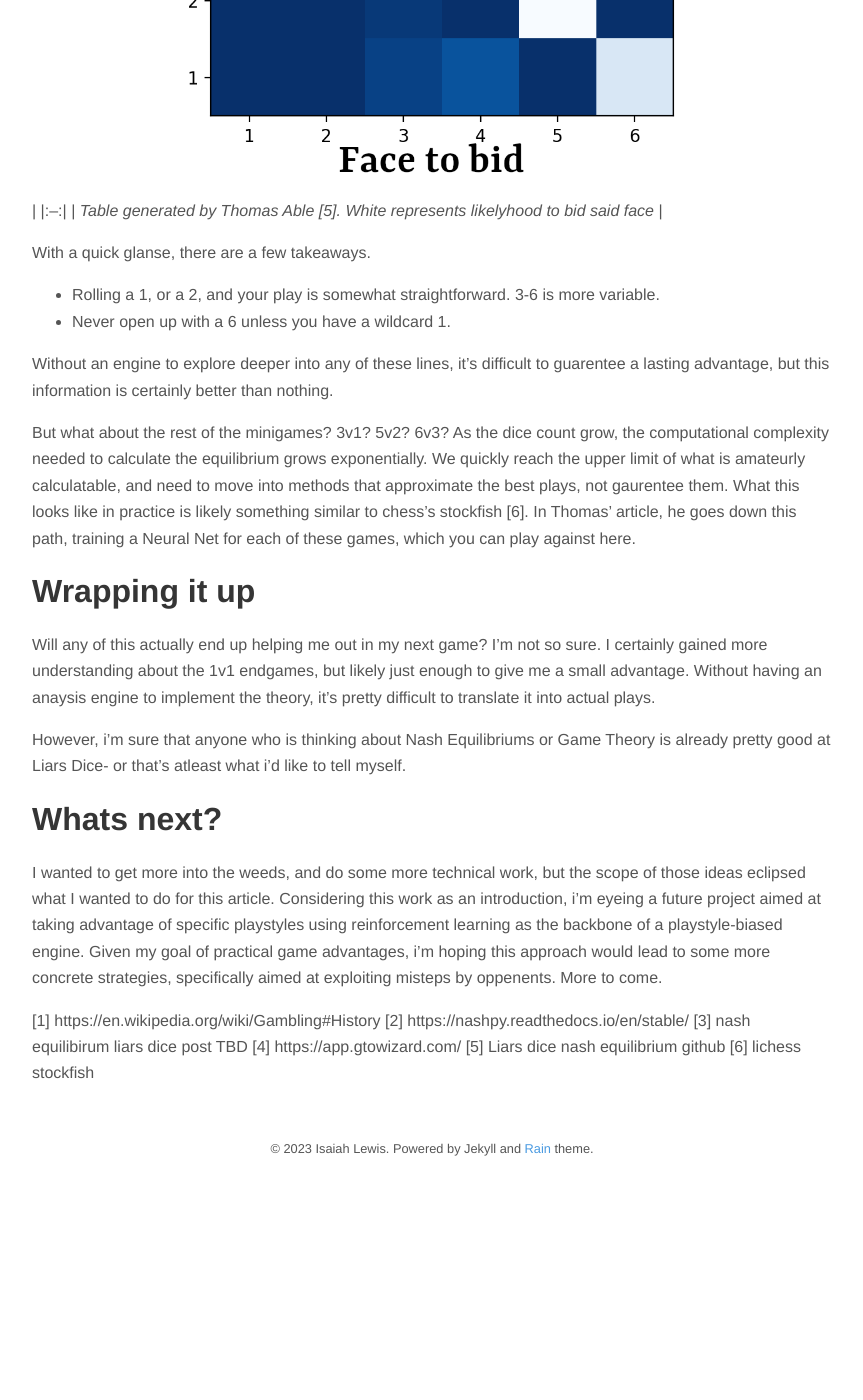
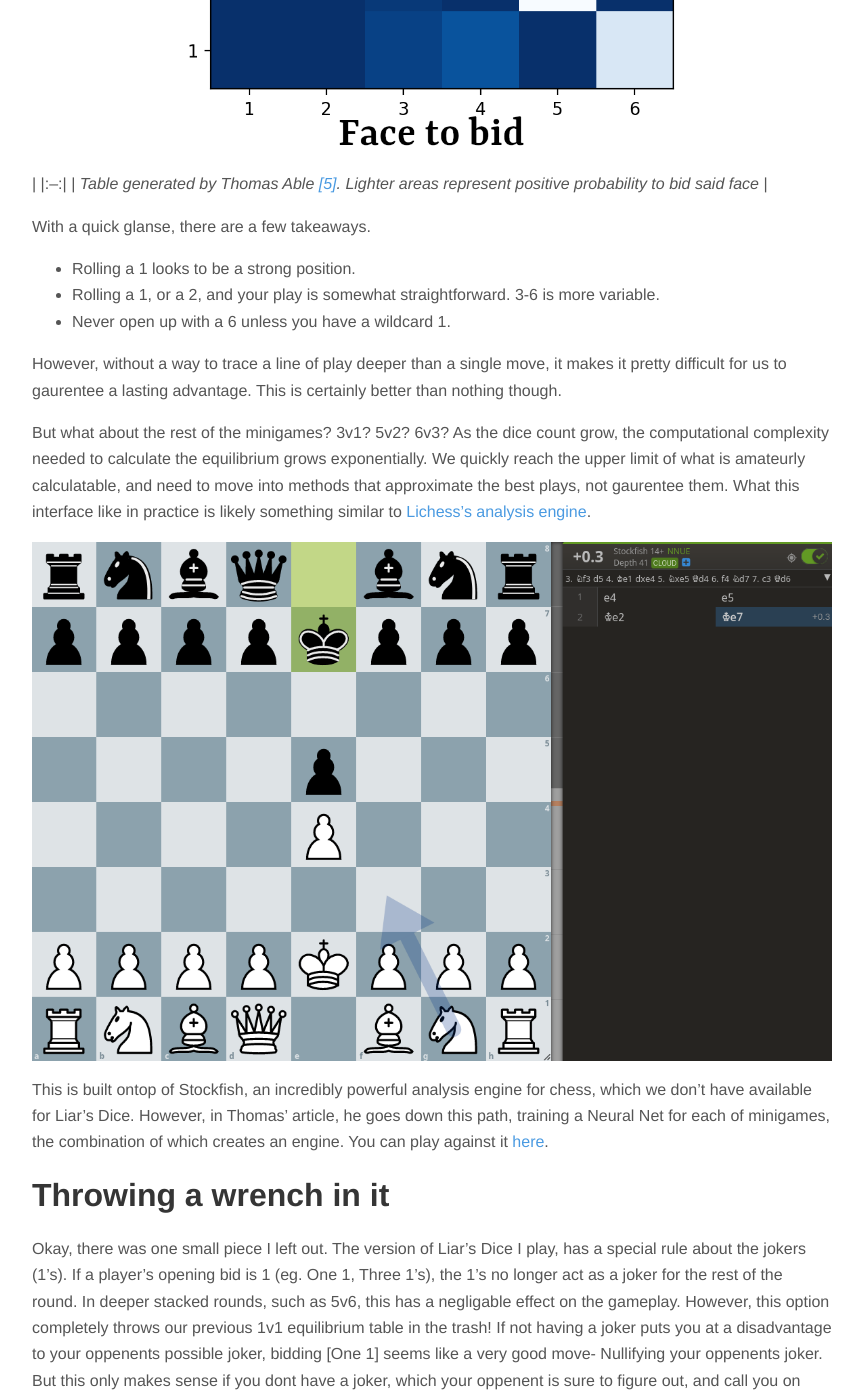
Before and after one commit to islewis/islewis.github.io, a Jekyll site: the page built from drafts/dice/dice.md, in a window 1280 px wide and 1400 px high, scrolled down 4283 px. Shown: the whole window, without its empty margins (208-1071 px from the left). Built offline with Jekyll 4.4.1, drawn with Linux system fonts in a browser that asks for light colours; nearby versions of some CDN libraries; our own code applies the rules of GitHub Pages for plain Markdown files; before the commit the page ends 5476 px from its top, so only the background shows below that; some of the changed text lies outside the part shown.

Commit message:
revisions

```diff
--- a/drafts/dice/dice.md
+++ b/drafts/dice/dice.md
@@ -27,7 +27,7 @@ In Texas Hold'em, one of the easier to understand GTO concepts is pre-flop strat
 
 |![image Texas Hold'em preflop GTO chart](gto.png) |
 |:--:|
-| *Red represents raise. Blue represents fold. [4]* |
+| *Red represents raise. Blue represents fold. [[4]](https://app.gtowizard.com/)* |
 
 
 Now, the question is: If you can't lose money playing GTO, why doesn't everyone play GTO? Well, going back to the "Theoretical" designation I gave GTO, it's impossible to play perfect GTO poker. Playing perfect GTO is no different than always knowing the best chess move. Easier said than done. While always sticking to GTO is impossible, we can still aim to adapt GTO strategy into our play, making us slightly more unexploitable than our opponent.
@@ -48,33 +48,40 @@ Understanding these concepts can lead to advantages in poker, but what about Lia
 
 It does. John Nash proved that for any finite game, there exists atleast one Nash Equilibrium. This was published in his 1950's paper "Non-Cooperative Games", and unsupringly, is why the equilibrium is named after him. So, how do we find it?
 
-Now, here's where I lucked out: someone else has already calculated the Nash Equilbrium for Liars Dice! Thomas Ahle has an amazing blog post [3] where he calculates pieces of the Equilibrium strategy for Liars Dice, using a super clever way to break the game down. While a traditional game of liars dice consists of two players playing multiple rounds until a player loses all of their dice, we can slice the game into "minigames". Instead of thinking of "Liars Dice" as one game, we can think of it as a set of individual games, where the outcome of the previous dictates the next minigame. The first round can be defined as a 6-Dice vs 6-Dice game, the next a 6v5, and the next either a 6v4, or a 5v5 depending on the winner of the previous. This slicing of the game state isolate's out the dice count variable, putting the focus on bidding strategies (right where we want it). Each minigame will have it's own Nash Equilibirum, with the overall Nash Equilibrium being the set of respective minigame Equilibriums.
+Now, here's where I lucked out: someone had already calculated the Nash Equilbrium for Liars Dice! Thomas Ahle has an amazing blog post [3] where he calculates pieces of the Equilibrium strategy for Liars Dice, using a super clever way to break the game down. While a traditional game of liars dice consists of two players playing multiple rounds until a player loses all of their dice, we can slice the game into "minigames". Instead of thinking of "Liars Dice" as one game, we can think of it as a set of individual games, where the outcome of the previous dictates the next minigame. The first round can be defined as a 6-Dice vs 6-Dice game, the next a 6v5, and the next either a 6v4, or a 5v5 depending on the winner of the previous. This slicing of the game state isolate's out the dice count variable, putting the focus on bidding strategies (right where we want it). Each minigame will have it's own Nash Equilibirum, with the overall Nash Equilibrium being the set of respective minigame Equilibriums.
 
 Starting from the end, we can see the Equilibrium Table for opening a 1 die vs 1 die game:
 |![image Liars Dice Equilibrium](1-1.png) |
 |:--:|
-| *Table generated by Thomas Able [5]. White represents likelyhood to bid said face* |
+| *Table generated by Thomas Able [[5]](https://github.com/thomasahle/snyd). Lighter areas represent positive probability to bid said face* |
 
 With a quick glanse, there are a few takeaways.
+- Rolling a 1 looks to be a strong position.
 - Rolling a 1, or a 2, and your play is somewhat straightforward. 3-6 is more variable.
 - Never open up with a 6 unless you have a wildcard 1.
 
-Without an engine to explore deeper into any of these lines, it's difficult to guarentee a lasting advantage, but this information is certainly better than nothing.
+However, without a way to trace a line of play deeper than a single move, it makes it pretty difficult for us to gaurentee a lasting advantage. This is certainly better than nothing though.
 
-But what about the rest of the minigames? 3v1? 5v2? 6v3? As the dice count grow, the computational complexity needed to calculate the equilibrium grows exponentially. We quickly reach the upper limit of what is amateurly calculatable, and need to move into methods that approximate the best plays, not gaurentee them. What this looks like in practice is likely something similar to chess's stockfish [6]. In Thomas' article, he goes down this path, training a Neural Net for each of these games, which you can play against here.
+But what about the rest of the minigames? 3v1? 5v2? 6v3? As the dice count grow, the computational complexity needed to calculate the equilibrium grows exponentially. We quickly reach the upper limit of what is amateurly calculatable, and need to move into methods that approximate the best plays, not gaurentee them. What this interface like in practice is likely something similar to [Lichess's analysis engine](https://lichess.org/analysis).
+
+![image Lichess analysis board](lichess.png)
+
+This is built ontop of Stockfish, an incredibly powerful analysis engine for chess, which we don't have available for Liar's Dice. However, in Thomas' article, he goes down this path, training a Neural Net for each of minigames, the combination of which creates an engine. You can play against it [here](https://dudo.ai/).
+
+# Throwing a wrench in it
+Okay, there was one small piece I left out. The version of Liar's Dice I play, has a special rule about the jokers (1's). If a player's opening bid is 1 (eg. One 1, Three 1's), the 1's no longer act as a joker for the rest of the round. In deeper stacked rounds, such as 5v6, this has a negligable effect on the gameplay. However, this option completely throws our previous 1v1 equilibrium table in the trash! If not having a joker puts you at a disadvantage to your oppenents possible joker, bidding [One 1] seems like a very good move- Nullifying your oppenents joker. But this only makes sense if you dont have a joker, which your oppenent is sure to figure out, and call you on eventually- Argh. Now we need to shoot ourselves in the foot sometimes and call One-1 when we roll a Joker? Damn mixed strategies... if only we had an engine that could that this rule change out.
 
 # Wrapping it up
-Will any of this actually end up helping me out in my next game? I'm not so sure. I certainly gained more understanding about the 1v1 endgames, but likely just enough to give me a small advantage. Without having an anaysis engine to implement the theory, it's pretty difficult to translate it into actual plays.
+I got pretty sucked into researching this stuff. I've done my fair share of poker study, and statistics based modeling, but learning about Nash Equilibriums was completely new to me. I found the theoretical game theory definitions as extremely fascinating, but a question I still have is: will any of this actually end up helping me out in my next game? I'm not so sure. I certainly gained a bit of understanding about the 1v1 endgames, but likely just enough to give me a small advantage. Without having an anaysis engine to implement the theory, it's pretty difficult to translate it into actual plays.
 
 However, i'm sure that anyone who is thinking about Nash Equilibriums or Game Theory is already pretty good at Liars Dice- or that's atleast what i'd like to tell myself.
 
 # Whats next?
-I wanted to get more into the weeds, and do some more technical work, but the scope of those ideas eclipsed what I wanted to do for this article. Considering this work as an introduction, i'm eyeing a future project aimed at taking advantage of specific playstyles using reinforcement learning as the backbone of a playstyle-biased engine. Given my goal of practical game advantages, i'm hoping this approach would lead to some more concrete strategies, specifically aimed at exploiting misteps by oppenents. More to come.
+Going back to my main objective of practical gameplay knowledge, I gotta get more in the weeds. Train a Liars Dice model, or build an explorer using an existing one. Unfortunately, this technical work would have definately eclisped the amount of effort I wanted to put this article. I've been trying to force myself to ship, and realistically chunking how much effort a project takes is a big part of that. I dont want this to be closed off though. Considering this blog as an quick introduction, with some more technical work to come. Thanks for reading this far, and more is on it's way.
 
 
 [1] https://en.wikipedia.org/wiki/Gambling#History
 [2] https://nashpy.readthedocs.io/en/stable/
 [3] nash equilibirum liars dice post TBD
 [4] https://app.gtowizard.com/
-[5] Liars dice nash equilibrium github
-[6] lichess stockfish
+[5] https://github.com/thomasahle/snyd
```
Also changed, not shown: drafts/dice/lichess.png (added).
